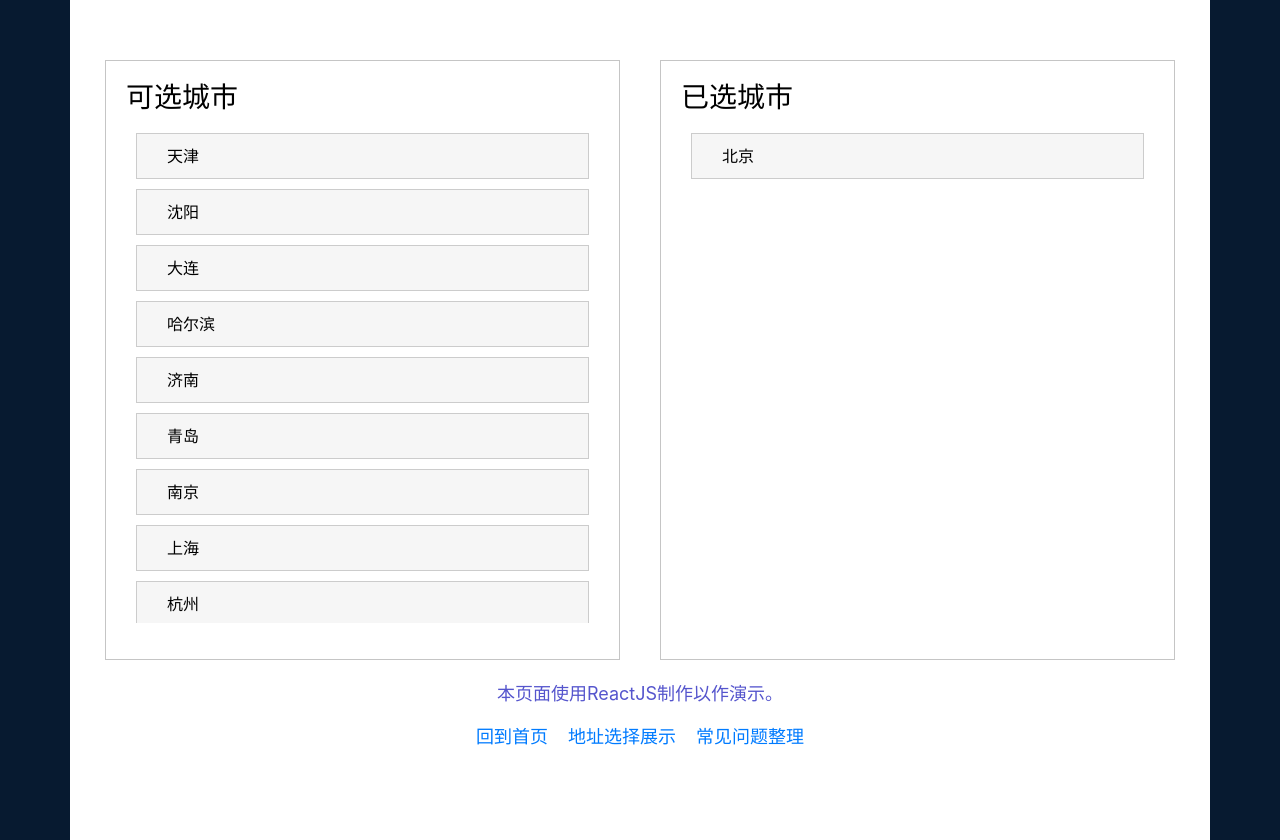
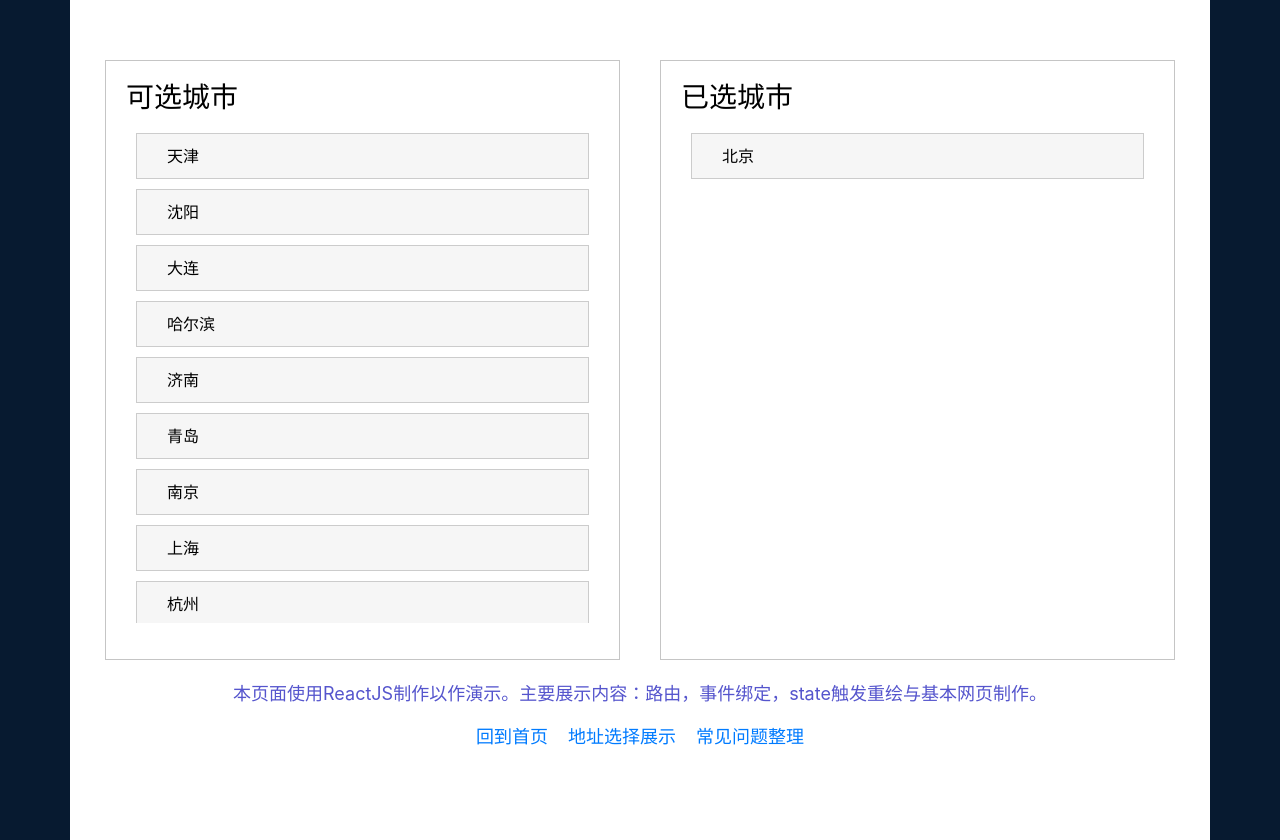
Before and after one commit to AlreadyM/resume, a React (Create React App) app: page /resume/show in a window 1280 px wide. Built offline with nearby package versions, Linux system fonts and the light colour scheme.

Commit message:
pretty the resume homepage

```diff
--- a/src/components/content/content.css
+++ b/src/components/content/content.css
@@ -10,7 +10,7 @@
     flex: 1;
 }
 .module-content{
-    padding-bottom: 40px;
+    padding-bottom: 30px;
 }
 .module-body{
     padding-left: 20px;
--- a/src/components/content/infomodule/index.js
+++ b/src/components/content/infomodule/index.js
@@ -10,7 +10,7 @@ class InfoModule extends Component {
     }
     render() {
         let style={
-            paddingBottom:'16px'
+            paddingBottom:'10px'
         }
         return (
                 <div className="modlue-title" style={style}>{this.props.title?this.props.title:this.state.title}</div>
--- a/src/components/footer/index.js
+++ b/src/components/footer/index.js
@@ -13,7 +13,7 @@ class Footer extends Component {
         }
         return (
             <div className="footer" style={footerStyle}>
-                <p>本页面使用ReactJS制作以作演示。</p>
+                <p>本页面使用ReactJS制作以作演示。主要展示内容：路由，事件绑定，state触发重绘与基本网页制作。</p>
 
                 <Link className="navlink" style={navlink} to='/resume' >回到首页</Link>
                 <Link className="navlink" style={navlink} to={'/resume/show'}>地址选择展示</Link>
```
Also changed, not shown: 1 other file (tests, documents, lock files or other folders).
